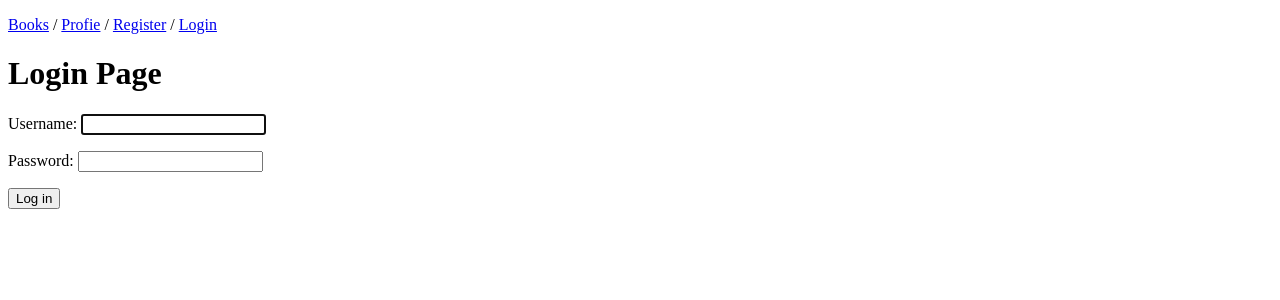
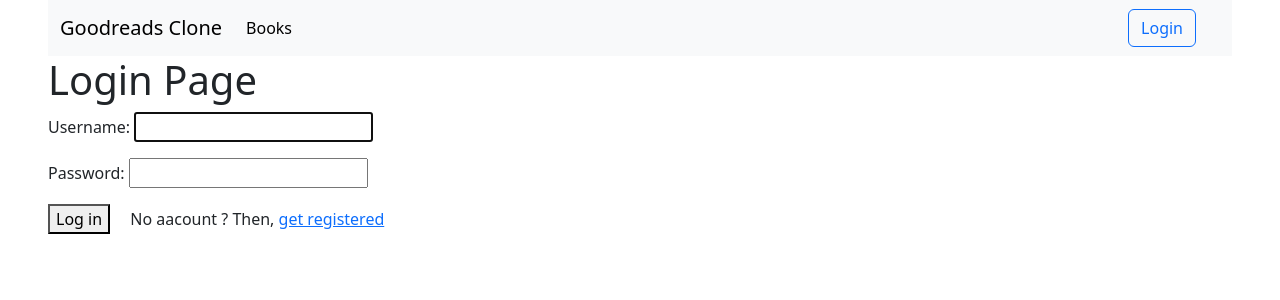
Before and after one commit to ummataliyev/Goodreads, a Django app: page /users/login in a window 1280 px wide. Shown: the top 300 px of the page. Run offline with Django 4.2, Linux system fonts and the light colour scheme.

Commit message:
Base Template

```diff
--- a/goodreads/settings.py
+++ b/goodreads/settings.py
@@ -75,7 +75,7 @@ DATABASES = {
         "USER": "postgres",
         "PASSWORD": "postgrespw",
         "HOST": "0.0.0.0",
-        "PORT": "55001",
+        "PORT": "55000",
     }
 }
 
--- a/templates/base.html
+++ b/templates/base.html
@@ -4,25 +4,65 @@
 <head>
     <meta charset="UTF-8">
     <title>{% block title %}Goodreads Clone{% endblock %}</title>
+    <link href="https://cdn.jsdelivr.net/npm/bootstrap@5.3.0-alpha3/dist/css/bootstrap.min.css" rel="stylesheet"
+        integrity="sha384-KK94CHFLLe+nY2dmCWGMq91rCGa5gtU4mk92HdvYe+M/SXH301p5ILy+dN9+nJOZ" crossorigin="anonymous">
 </head>
 
-<body>
-    <p>
-        <a href="{% url 'books:list' %}">Books</a> / <a href="{% url 'users:profile' %}">Profie</a>
-        / <a href="{% url 'users:register' %}">Register</a>
-        {% if request.user.is_authenticated %}
-        / <a href="{% url 'users:logout' %}">Logout</a>
-        {% else %}
-        / <a href="{% url 'users:login' %}">Login</a>
-        {% endif %}
-    </p>
+<body class="mx-5">
+    <nav class="navbar navbar-expand-lg bg-body-tertiary">
+        <div class="container-fluid">
+            <a class="navbar-brand" href="{% url 'landing_page' %}">Goodreads Clone</a>
+
+            <button class="navbar-toggler" type="button" data-bs-toggle="collapse"
+                data-bs-target="#navbarSupportedContent" aria-controls="navbarSupportedContent" aria-expanded="false"
+                aria-label="Toggle navigation">
+                <span class="navbar-toggler-icon"></span>
+            </button>
+            <div class="collapse navbar-collapse" id="navbarSupportedContent">
+
+                <ul class="navbar-nav me-auto mb-2 mb-lg-0">
+                    <li class="nav-item">
+                        <a class="nav-link active" aria-current="page" href="{% url 'books:list' %}">Books</a>
+                    </li>
+                </ul>
+
+                <div class="me-4">
+                    {% if request.user.is_authenticated %}
+                    <ul class="navbar-nav">
+                        <li class="nav-item dropdown">
+                            <a class="nav-link dropdown-toggle" href="#" role="button" data-bs-toggle="dropdown"
+                                aria-expanded="false">
+                                {{ request.user.username }}
+                            </a>
+                            <ul class="dropdown-menu">
+                                <li><a class="dropdown-item" href="{% url 'users:register' %}">Profile</a></li>
+                                <li><hr class="dropdown-divider"></li>
+                                <li><a class="dropdown-item" href="{% url 'users:logout' %}">Log out</a></li>
+                            </ul>
+                        </li>
+                    </ul>
+                    {% else %}
+                    <a class="btn btn-outline-primary" href="{% url 'users:login' %}">Login</a>
+                    {% endif %}
+                </div>
+            </div>
+        </div>
+    </nav>
+
     {% if messages %}
+    <div class="mt-4">
         {% for message in messages %}
-            <span class="{{ message.tags }}">{{ message }}</span>
+            <div class="alert alert-{{ message.tags }}" role="alert">
+                {{ message }}
+            </div>
         {% endfor %}
+    </div>
     {% endif %}
 
     {% block content %}{% endblock %}
+    <script src="https://cdn.jsdelivr.net/npm/bootstrap@5.3.0-alpha3/dist/js/bootstrap.bundle.min.js"
+        integrity="sha384-ENjdO4Dr2bkBIFxQpeoTz1HIcje39Wm4jDKdf19U8gI4ddQ3GYNS7NTKfAdVQSZe"
+        crossorigin="anonymous"></script>
 </body>
 
 </html>
--- a/users/templates/users/login.html
+++ b/users/templates/users/login.html
@@ -9,6 +9,6 @@
     {% csrf_token %}
     {{ login_form.as_p }}
 
-    <button type="submit">Log in</button>
+    <button type="submit">Log in</button> <span class="ms-3">No aacount ? Then, <a href="{% url 'users:register' %}">get registered</a></span>
 </form>
 {% endblock %}
```
